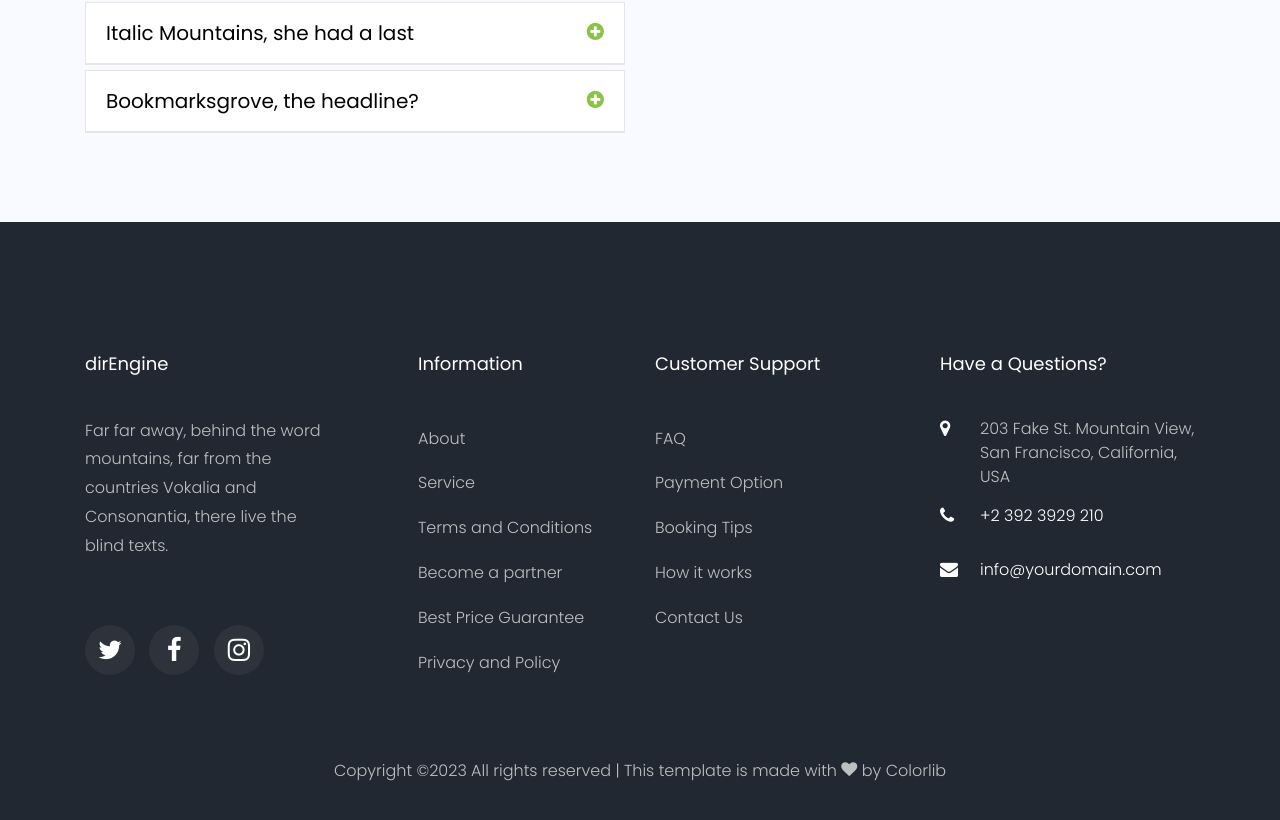
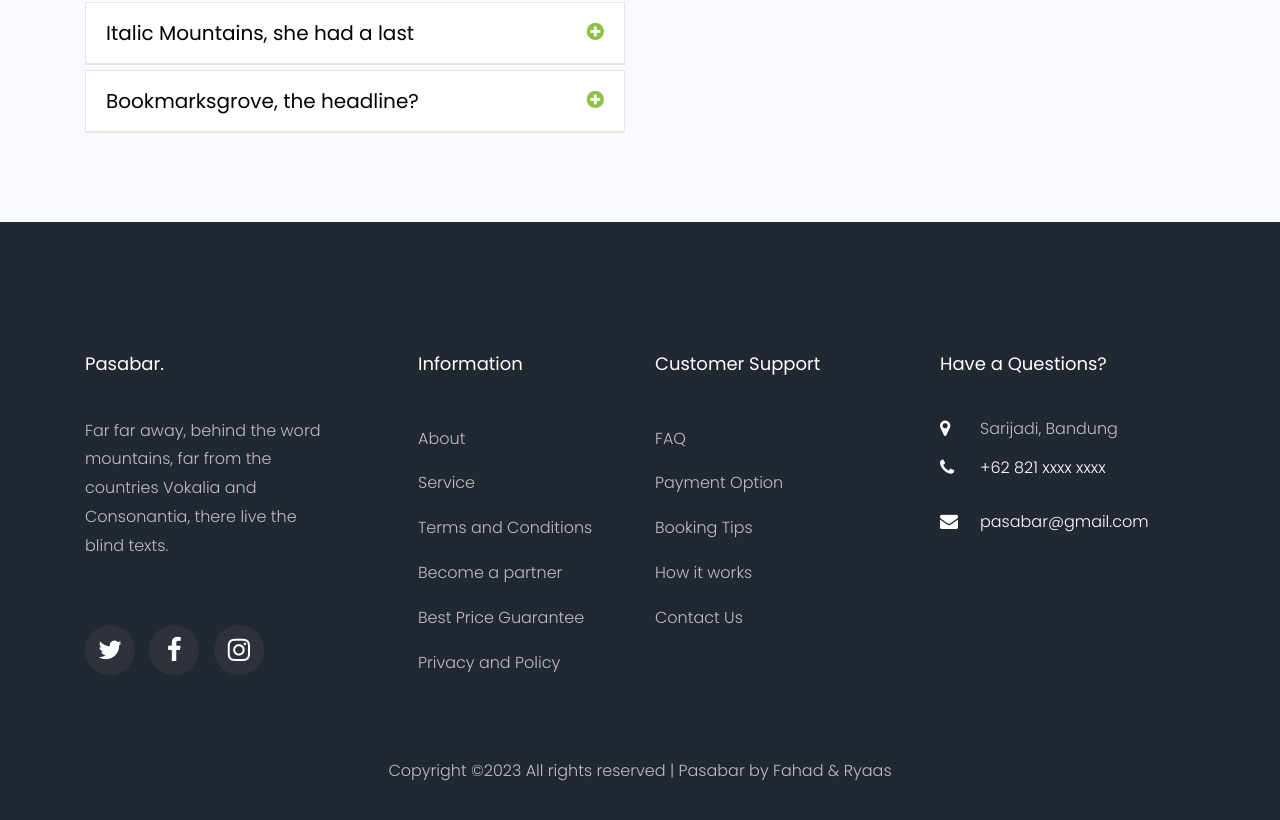
Before and after one commit to pasabar/apps, a plain HTML site: page pages/about.html in a window 1280 px wide. Shown: the part 1906-2726 px from the top of the page. Drawn offline with Linux system fonts and the light colour scheme; some packages are replaced by stand-ins of ours; files that its build step writes are made by us from their sources; no server answers; files whose address does not match are found by name.

Commit message:
update index & about

```diff
--- a/pages/about.html
+++ b/pages/about.html
@@ -261,7 +261,7 @@
       <div class="row mb-5">
         <div class="col-md">
           <div class="ftco-footer-widget mb-4">
-            <h2 class="ftco-heading-2">dirEngine</h2>
+            <h2 class="ftco-heading-2">Pasabar.</h2>
             <p>Far far away, behind the word mountains, far from the countries Vokalia and Consonantia, there live the
               blind texts.</p>
             <ul class="ftco-footer-social list-unstyled float-md-left float-lft mt-5">
@@ -301,11 +301,10 @@
             <h2 class="ftco-heading-2">Have a Questions?</h2>
             <div class="block-23 mb-3">
               <ul>
-                <li><span class="icon icon-map-marker"></span><span class="text">203 Fake St. Mountain View, San
-                    Francisco, California, USA</span></li>
-                <li><a href="#"><span class="icon icon-phone"></span><span class="text">+2 392 3929 210</span></a></li>
+                <li><span class="icon icon-map-marker"></span><span class="text">Sarijadi, Bandung</span></li>
+                <li><a href="#"><span class="icon icon-phone"></span><span class="text">+62 821 xxxx xxxx</span></a></li>
                 <li><a href="#"><span class="icon icon-envelope"></span><span
-                      class="text">info@yourdomain.com</span></a></li>
+                      class="text">pasabar@gmail.com</span></a></li>
               </ul>
             </div>
           </div>
@@ -314,14 +313,11 @@
       <div class="row">
         <div class="col-md-12 text-center">
 
-          <p>
-            <!-- Link back to Colorlib can't be removed. Template is licensed under CC BY 3.0. -->
-            Copyright &copy;<script>
-              document.write(new Date().getFullYear());
-            </script> All rights reserved | This template is made with <i class="icon-heart" aria-hidden="true"></i> by
-            <a href="https://colorlib.com" target="_blank">Colorlib</a>
-            <!-- Link back to Colorlib can't be removed. Template is licensed under CC BY 3.0. -->
-          </p>
+          <p>Copyright &copy;<script>
+            document.write(new Date().getFullYear());
+          </script> All rights reserved | Pasabar <i aria-hidden="true"></i> by <a
+            href="https://colorlib.com" target="_blank">Fahad & Ryaas</a>
+        </p>
         </div>
       </div>
     </div>
```
Also changed, not shown: index.html (+2 -1 lines).
